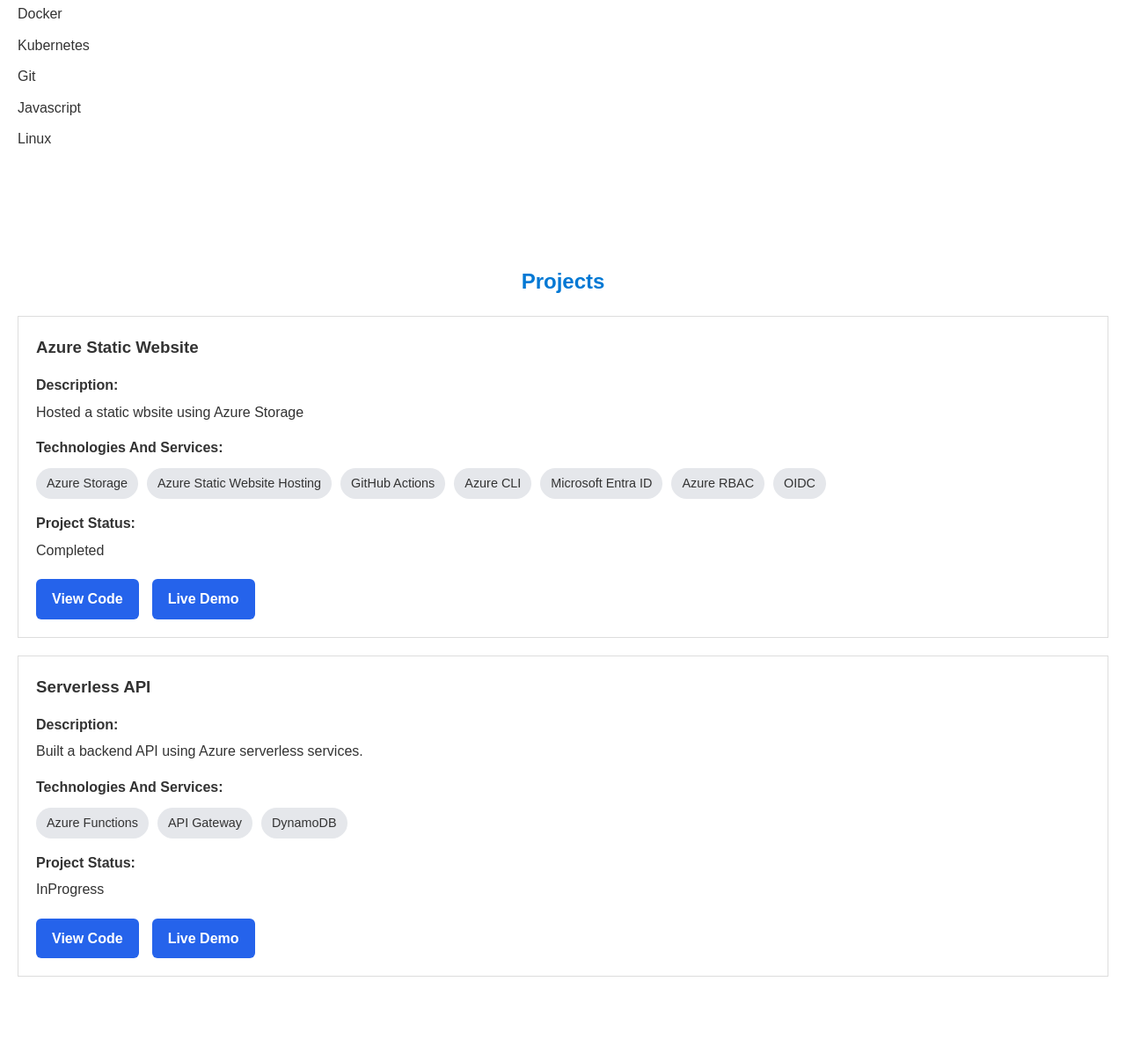
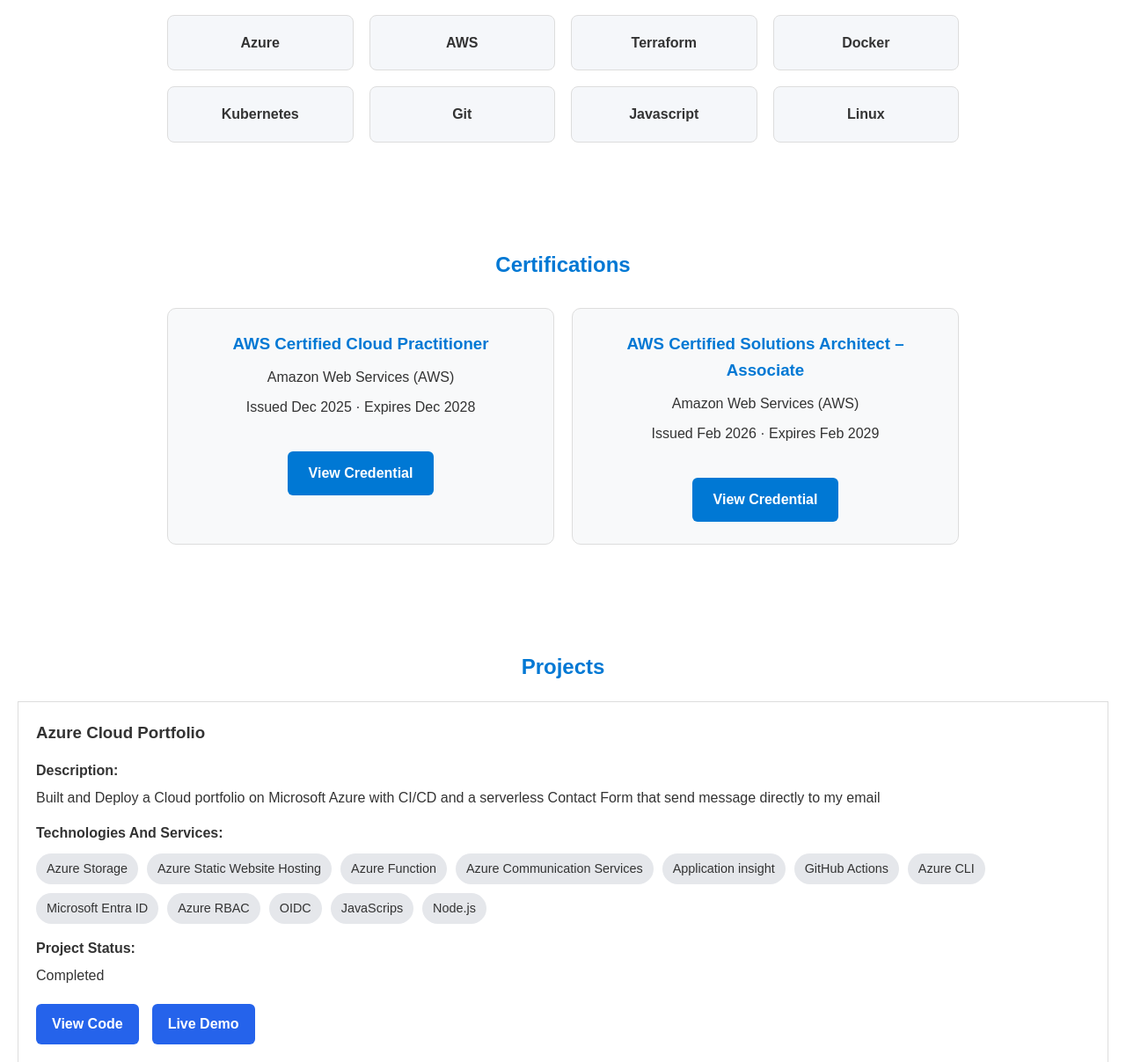
Before and after one commit to zitayyab17-afk/azure-cloud-portfolio, a plain HTML site: page website/index.html in a window 1280 px wide. Shown: the part 973-2180 px from the top of the page at 88% size. Drawn offline with Linux system fonts and the light colour scheme.

Commit message:
improve portfolio design and add certifications

```diff
--- a/website/index.html
+++ b/website/index.html
@@ -11,7 +11,7 @@
     <header>
         <h1>Bushra Alia</h1>
         <p>
-            Azure Cloud Engineer | AWS Certified | Terraform | DevOps
+            Cloud & DevOps Engineer | AWS Certified | Azure | Terraform | CI/CD
         </p>
         <nav>
            <a href="#home">Home</a>
@@ -19,17 +19,18 @@
             <a href="#skills">Skills</a>
             <a href="#projects">Projects</a>
             <a href="#contact">Contact</a>
+            <a href="#certifications">Certifications</a>
         </nav>
     </header>
     <main>
         <section id="home">
 
         <h2>
-            Azure Cloud Engineer
+            Cloud & DevOps Engineer
         </h2>
 
         <p>
-            Building cloud solutions using Azure, AWS, Terraform and DevOps practices.
+            Building secure, automated cloud solutions across Azure and AWS using Infrastructure as Code and CI/CD.
         </p>
         <a href="#projects" class="btn">View Projects</a>
 
@@ -39,9 +40,9 @@
     <h2>About Me</h2>
 
     <p>
-        I am an aspiring Cloud Engineer with hands-on experience in AWS, Azure, Terraform,
-        Linux, Docker, Kubernetes and CI/CD. I enjoy building cloud solutions
-        and automating infrastructure.
+        I am an aspiring Cloud and DevOps Engineer with hands-on experience building and deploying projects across Azure and AWS.
+    I have worked with Terraform, CI/CD pipelines, serverless technologies, Linux, Docker and Kubernetes, with a focus on automation, secure cloud deployments and Infrastructure as Code.
+    I am continuously developing my skills through practical projects and cloud certifications.
     </p>
 
     </section>
@@ -54,6 +55,47 @@
     </ul>
 
     </section>
+
+    <section id="certifications">
+
+    <h2>Certifications</h2>
+
+    <div class="certifications-container">
+
+        <div class="certification-card">
+            <h3>AWS Certified Cloud Practitioner</h3>
+            <p>Amazon Web Services (AWS)</p>
+            <p>Issued Dec 2025 · Expires Dec 2028</p>
+
+            <a
+                href="https://www.credly.com/badges/b16d0e15-fdb1-42a5-b182-027acfc04b5c/public_url"
+                target="_blank"
+                rel="noopener noreferrer"
+                class="btn"
+            >
+                View Credential
+            </a>
+        </div>
+
+        <div class="certification-card">
+            <h3>AWS Certified Solutions Architect – Associate</h3>
+            <p>Amazon Web Services (AWS)</p>
+            <p>Issued Feb 2026 · Expires Feb 2029</p>
+
+            <a
+                href="https://www.credly.com/badges/e7b9aa6d-3081-4b13-a5d7-c6651179afae/public_url"
+                target="_blank"
+                rel="noopener noreferrer"
+                class="btn"
+            >
+                View Credential
+            </a>
+        </div>
+
+    </div>
+
+</section>
+
     <section id="projects">
 
     <h2>Projects</h2>
--- a/website/script.js
+++ b/website/script.js
@@ -17,32 +17,59 @@ skills.forEach(function(skill){
 
 const projects = [
     {
-        name: "Azure Static Website",
-        description: "Hosted a static wbsite using Azure Storage",
+        name: "Azure Cloud Portfolio",
+        description: "Built and Deploy a Cloud portfolio on Microsoft Azure with CI/CD and a serverless Contact Form that send message directly to my email",
          services: [
         "Azure Storage",
         "Azure Static Website Hosting",
+        "Azure Function",
+        "Azure Communication Services",
+        "Application insight",
         "GitHub Actions",
         "Azure CLI",
         "Microsoft Entra ID",
         "Azure RBAC",
-        "OIDC"
+        "OIDC",
+        "JavaScrips",
+        "Node.js"
     ],
         status: "Completed",
         githubLink: "https://github.com/zitayyab17-afk/azure-cloud-portfolio.git",
         liveLink: "https://stazureportfoliob001.z33.web.core.windows.net/"
     },
+
     {
-        name: "Serverless API",
-        description: "Built a backend API using Azure serverless services.",
+        name: "AWS Static Website with Terraform",
+        description: "Hosted a multi-page static website on AWS using a private S3 bucket and CloudFront, with infrastructure provisioned through Terraform and automated deployment using GitHub Actions.",
         services: [
-            "Azure Functions",
-            "API Gateway",
-            "DynamoDB"
+            "Amazon S3",
+            "Amazon CloudFront",
+            "Terraform",
+            "GitHub Actions",
+            "IAM",
+            "GitHub Secrets",
+            "S3 Remote Backend",
+            "DynamoDB State Locking",
+            "CloudFront Cache Invalidation",
+            "S3 Server-Side Encryption"
+        ],
+        status: "Completed",
+        githubLink: "https://github.com/zitayyab17-afk/zunaisha-terraform-website",
+        liveLink: ""
+    },
+
+    {
+        name: "AWS Serverless REST API",
+        description: "Built a Serverless REST API on AWS using API Gateway, Lambda And DynamoDB.",
+        services: [
+            "AWS Lambda",
+            "AWS API Gateway",
+            "Amazon DynamoDB",
+            "Terraform"
         ],
         status: "InProgress",
         githubLink: "https://github.com/zitayyab17-afk/project2-serverless-api.git",
-        liveLink: "https://stazureportfoliob001.z33.web.core.windows.net/"
+        liveLink:""
     }
 ];
 const projectContainer = document.querySelector("#projects-container");
@@ -73,12 +100,15 @@ projects.forEach(function(project){
     View Code
     </a>
 
-<a href = "${project.liveLink}"
-    target = "_blank"
-    rel = "noopener noreferrer"
-    >
-    Live Demo
-    </a>
+${project.liveLink ? `
+<a
+href = "${project.liveLink}"
+target = "_blank"
+rel = "noopener noreferrer"
+>
+Live Demo
+</a>
+` : ""}
     </div>
     </div>
     `;
--- a/website/style.css
+++ b/website/style.css
@@ -214,3 +214,68 @@ footer {
     border: none;
     cursor: pointer;
 }
+#about {
+    text-align: center;
+}
+
+#about p {
+    max-width: 850px;
+    margin: 0 auto;
+    font-size: 18px;
+    line-height: 1.8;
+}
+
+#skills {
+    text-align: center;
+}
+
+#skills-list {
+    max-width: 900px;
+    margin: 30px auto 0;
+    padding: 0;
+    display: grid;
+    grid-template-columns: repeat(4, 1fr);
+    gap: 18px;
+}
+
+#skills-list li {
+    margin-bottom: 0;
+    padding: 18px 12px;
+    background-color: #f5f7fa;
+    border: 1px solid #ddd;
+    border-radius: 8px;
+    font-weight: bold;
+}
+#certifications {
+    text-align: center;
+}
+
+.certifications-container {
+    max-width: 900px;
+    margin: 30px auto 0;
+    display: grid;
+    grid-template-columns: repeat(2, 1fr);
+    gap: 20px;
+}
+
+.certification-card {
+    border: 1px solid #ddd;
+    border-radius: 10px;
+    padding: 25px;
+    background-color: #f8f9fa;
+}
+
+.certification-card h3 {
+    color: #0078D4;
+    margin-bottom: 10px;
+}
+
+.certification-card p {
+    margin-bottom: 8px;
+}
+
+@media (max-width: 768px) {
+    .certifications-container {
+        grid-template-columns: 1fr;
+    }
+}
```
